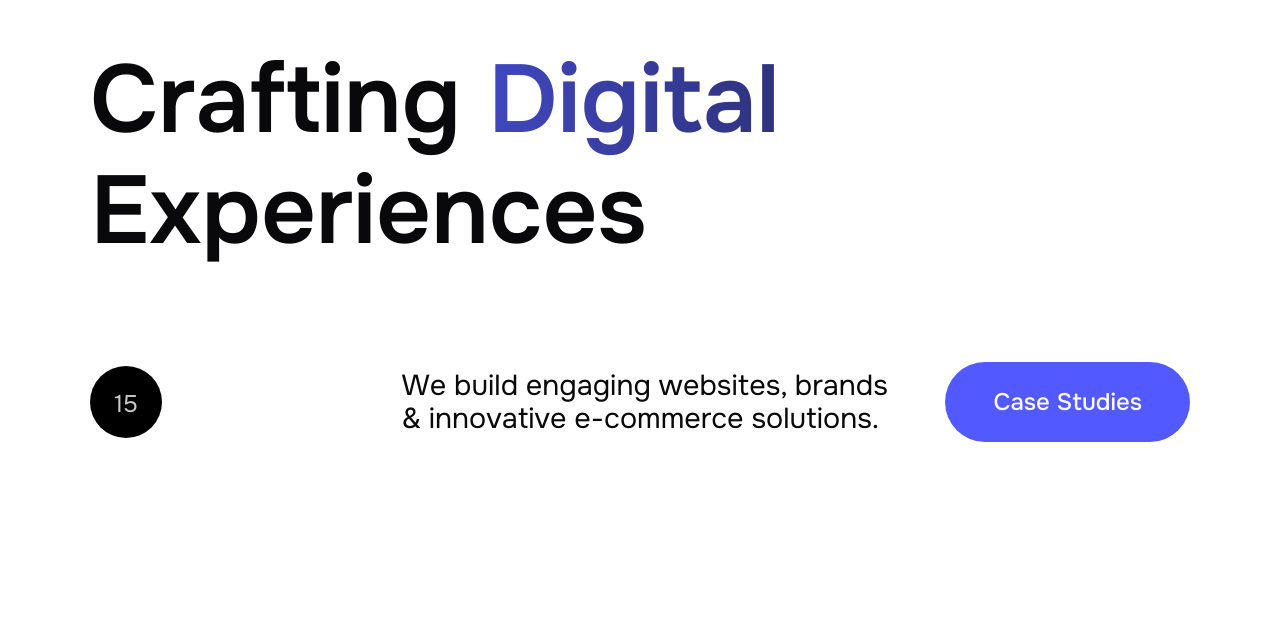
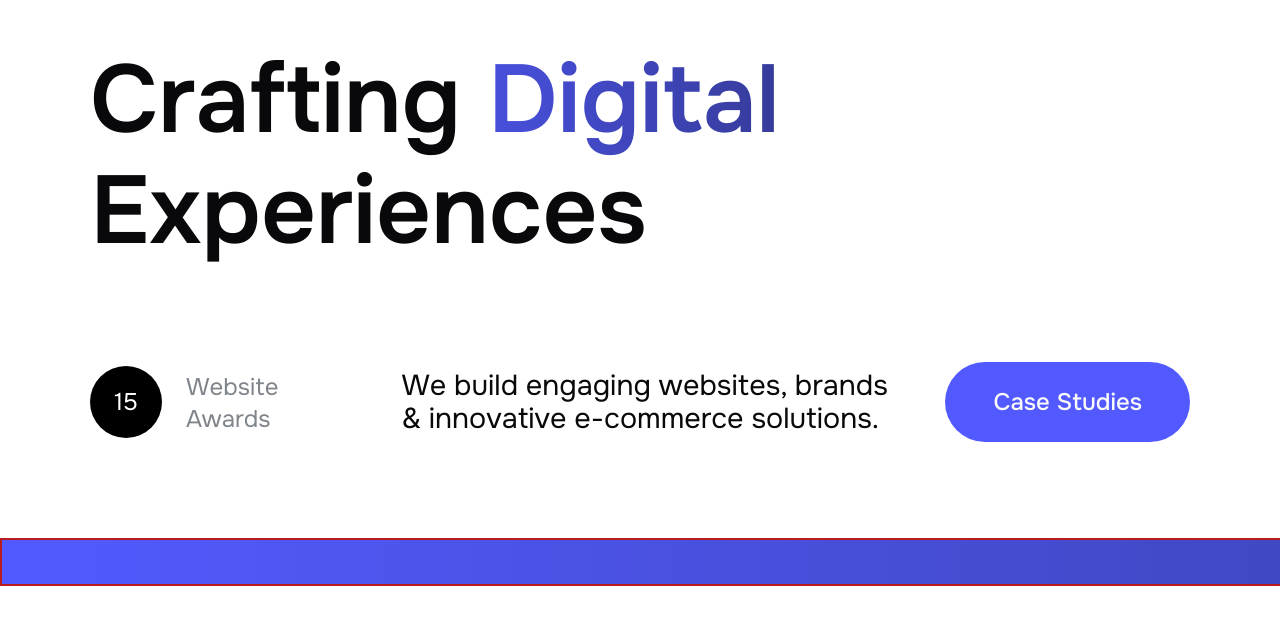
Before and after one commit to webdevsk/aesthetic-webworks, a Next.js app: page / in a window 1280 px wide. Shown: the part 262-886 px from the top of the page. Before the commit the page ends 800 px from the top, so only its background shows below. Built offline with nearby package versions, Linux system fonts and the light colour scheme.

Commit message:
Done with ScrollTrigger pin logic

```diff
--- /dev/null
+++ b/app/_components/our-works-section.tsx
@@ -0,0 +1,55 @@
+"use client"
+
+import { useEffect, useRef, useState } from "react"
+import { motion, useScroll } from "motion/react"
+
+export const OurWorksSection = () => {
+  const container = useRef<HTMLDivElement>(null)
+  const scrollingElement = useRef<HTMLDivElement>(null)
+  const [elementWidth, setElementWidth] = useState(0)
+  const [containerWidth, setContainerWidth] = useState(0)
+  const { scrollYProgress } = useScroll({
+    target: container,
+  })
+
+  useEffect(() => {
+    // This useEffect is just for re-calculating the width of the element and the container on window resize. Does not correlate with the main logic of the component.
+    const handleOnResize = () => {
+      setElementWidth((current) => scrollingElement.current?.clientWidth ?? current)
+      setContainerWidth((current) => scrollingElement.current?.parentElement?.clientWidth ?? current)
+    }
+    handleOnResize()
+    window.addEventListener("resize", handleOnResize)
+    return () => {
+      window.removeEventListener("resize", handleOnResize)
+    }
+  }, [scrollingElement])
+
+  /**
+  - Suppose A is the element which needs to be scrolled in the x axis. In this case its the direct child of motion.div.
+  - We need a big container enough to record the scroll and make the element pinned to the screen. So we calculate the width of A and set it as the height of the container. But we need atleast some content to still be visible at the end of the scroll. So we offset it by 1 view portion of the element or we can just use the width of parent element..
+  - We also need to stop translateX keeping 1 view portion of A. We can either use min max on the translteX itself or we can just trim the width of the element and show the rest using overflow-visible. The later helps us do the calculation easily using just 0% - 100% translate values. (This idea is from the ScrollTrigger feature of GSAP)
+  */
+  return (
+    <section>
+      <div
+        ref={container}
+        style={{
+          ["--element-width" as string]: elementWidth + "px",
+          ["--container-width" as string]: containerWidth + "px",
+        }}
+        className="relative h-[calc((var(--element-width)_-_var(--container-width)))]">
+        <div className="sticky left-0 top-0 h-dvh">
+          <div className="overflow-clip">
+            <motion.div
+              ref={scrollingElement}
+              style={{ ["--progress" as string]: scrollYProgress }}
+              className="w-[calc(var(--element-width)_-_var(--container-width))] translate-x-[calc(var(--progress)_*_100%_*_-1)] overflow-visible">
+              <div className="h-12 w-[4000px] border-2 border-red-700 bg-gradient-to-r from-primary to-secondary "></div>
+            </motion.div>
+          </div>
+        </div>
+      </div>
+    </section>
+  )
+}
--- a/app/layout.tsx
+++ b/app/layout.tsx
@@ -1,6 +1,7 @@
 import type { Metadata } from "next";
 import { Onest } from "next/font/google";
 import "./globals.css";
+import { Footer } from "../components/footer"
 
 const onest = Onest({
   subsets: ["latin"],
@@ -22,6 +23,7 @@
         className={`${onest.className} bg-white antialiased`}
       >
         {children}
+        <Footer />
       </body>
     </html>
   );
--- a/app/page.tsx
+++ b/app/page.tsx
@@ -1,9 +1,10 @@
 import { HeroSection } from "./_components/hero-section"
-
+import { OurWorksSection } from "./_components/our-works-section"
 const Page = () => {
   return (
     <>
       <HeroSection />
+      <OurWorksSection />
     </>
   )
 }
--- /dev/null
+++ b/components/footer.tsx
@@ -0,0 +1,7 @@
+export function Footer(){
+    return (
+        <div>
+            <p>Footer</p>
+        </div>
+    )
+}
```
